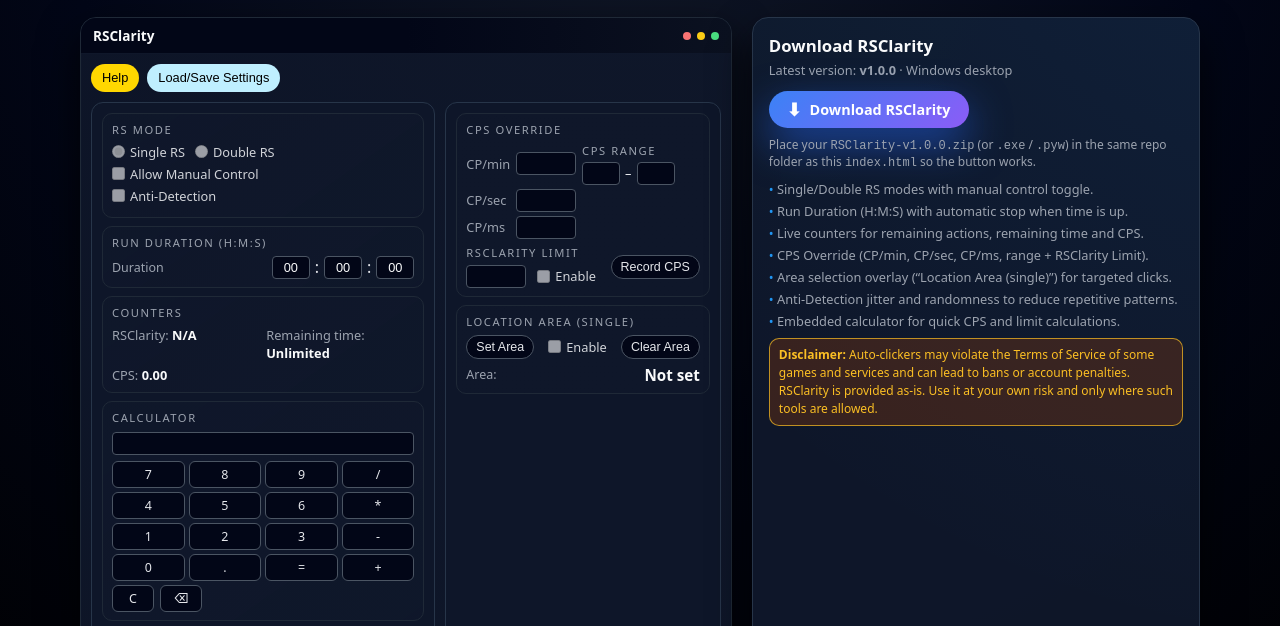
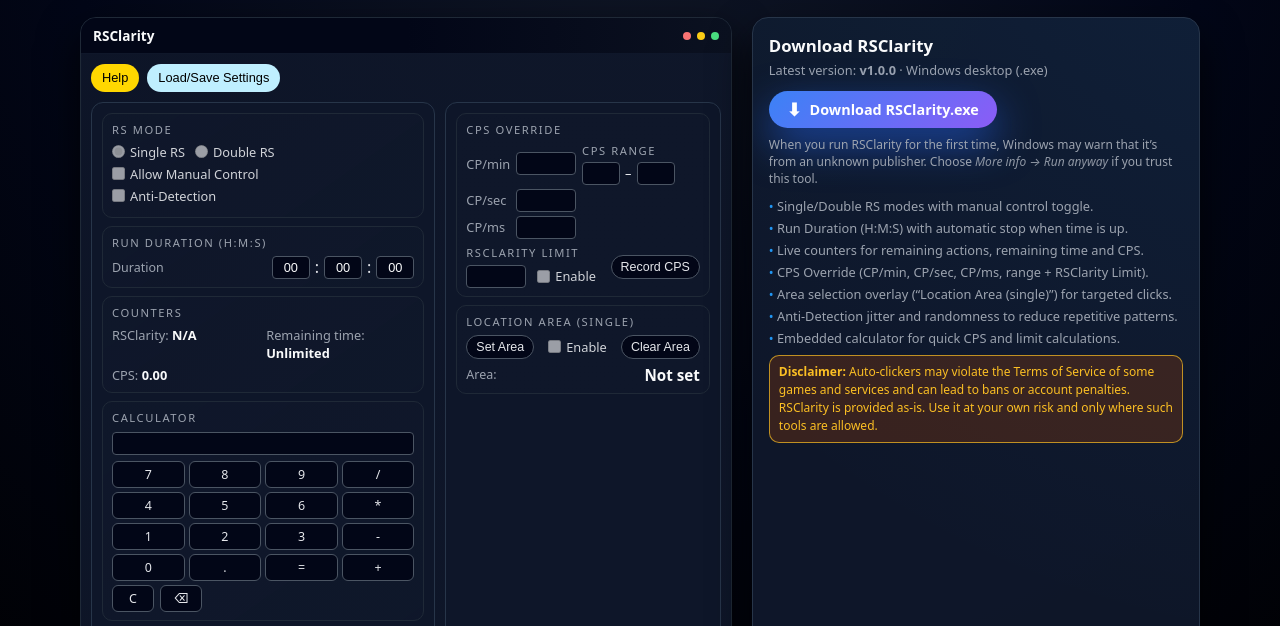
Before and after one commit to thothsjudge/RSClarity, a plain HTML site: page index.html in a window 1280 px wide. Shown: the part 140-766 px from the top of the page. Drawn offline with Linux system fonts and the light colour scheme.

Commit message:
index.html
Opens website view + download button

```diff
--- a/index.html
+++ b/index.html
@@ -793,18 +793,18 @@
         <div class="download-inner">
           <h2>Download RSClarity</h2>
           <div class="download-meta">
-            Latest version: <strong>v1.0.0</strong> · Windows desktop
+            Latest version: <strong>v1.0.0</strong> · Windows desktop (.exe)
           </div>
 
-          <!-- TODO: update href to your real file name, e.g. RSClarity-v1.0.0.zip -->
+          <!-- Download RSClarity.exe (must be in the same folder as index.html) -->
           <a class="download-btn-main" href="RSClarity.exe" download>
             <span class="icon">⬇</span>
-            <span>Download RSClarity</span>
+            <span>Download RSClarity.exe</span>
           </a>
 
           <div class="download-note">
-            Place your <code>RSClarity-v1.0.0.zip</code> (or <code>.exe</code> / <code>.pyw</code>) in the
-            same repo folder as this <code>index.html</code> so the button works.
+            When you run RSClarity for the first time, Windows may warn that it’s from an unknown publisher.
+            Choose <em>More info → Run anyway</em> if you trust this tool.
           </div>
 
           <ul class="feature-list">
```
